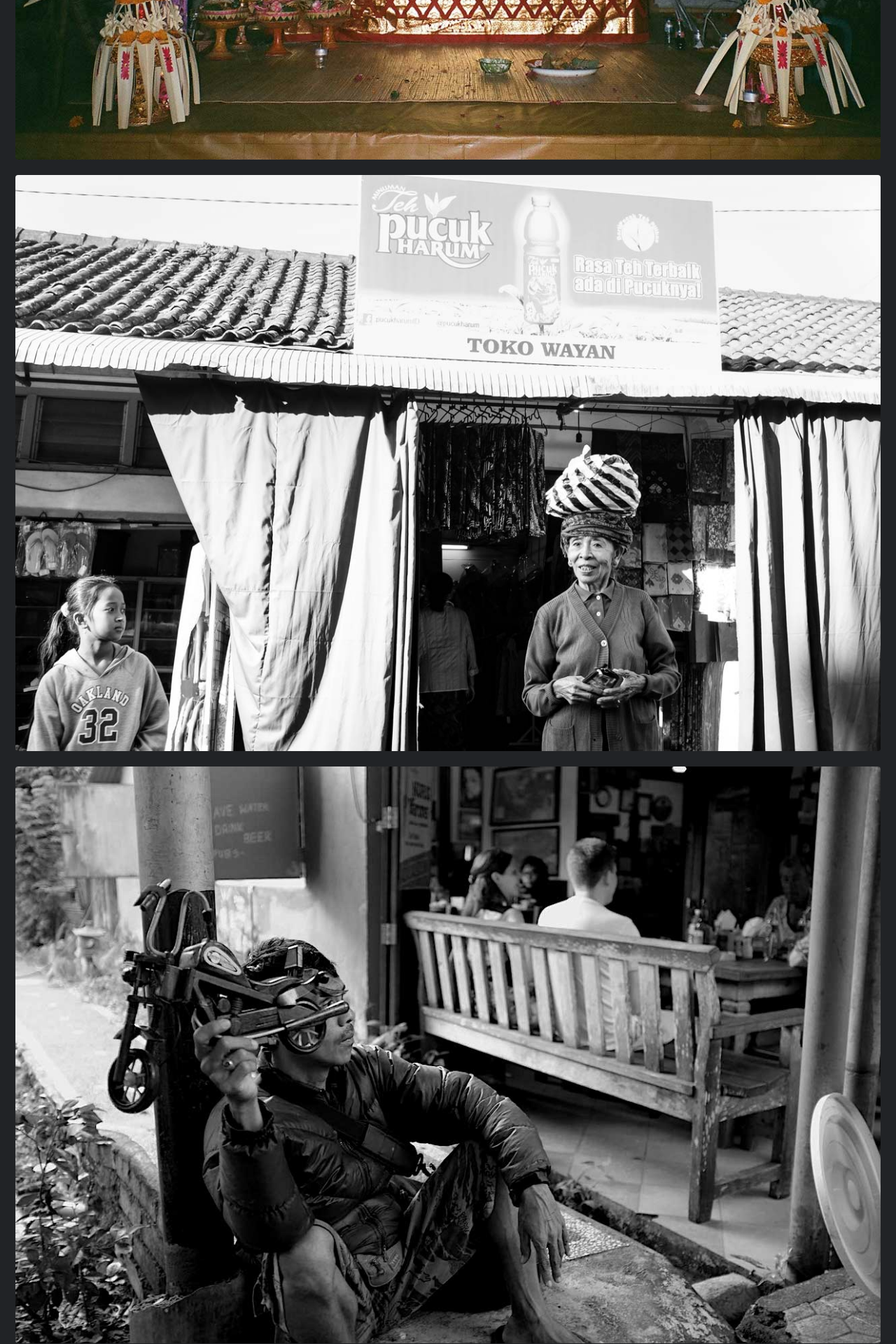
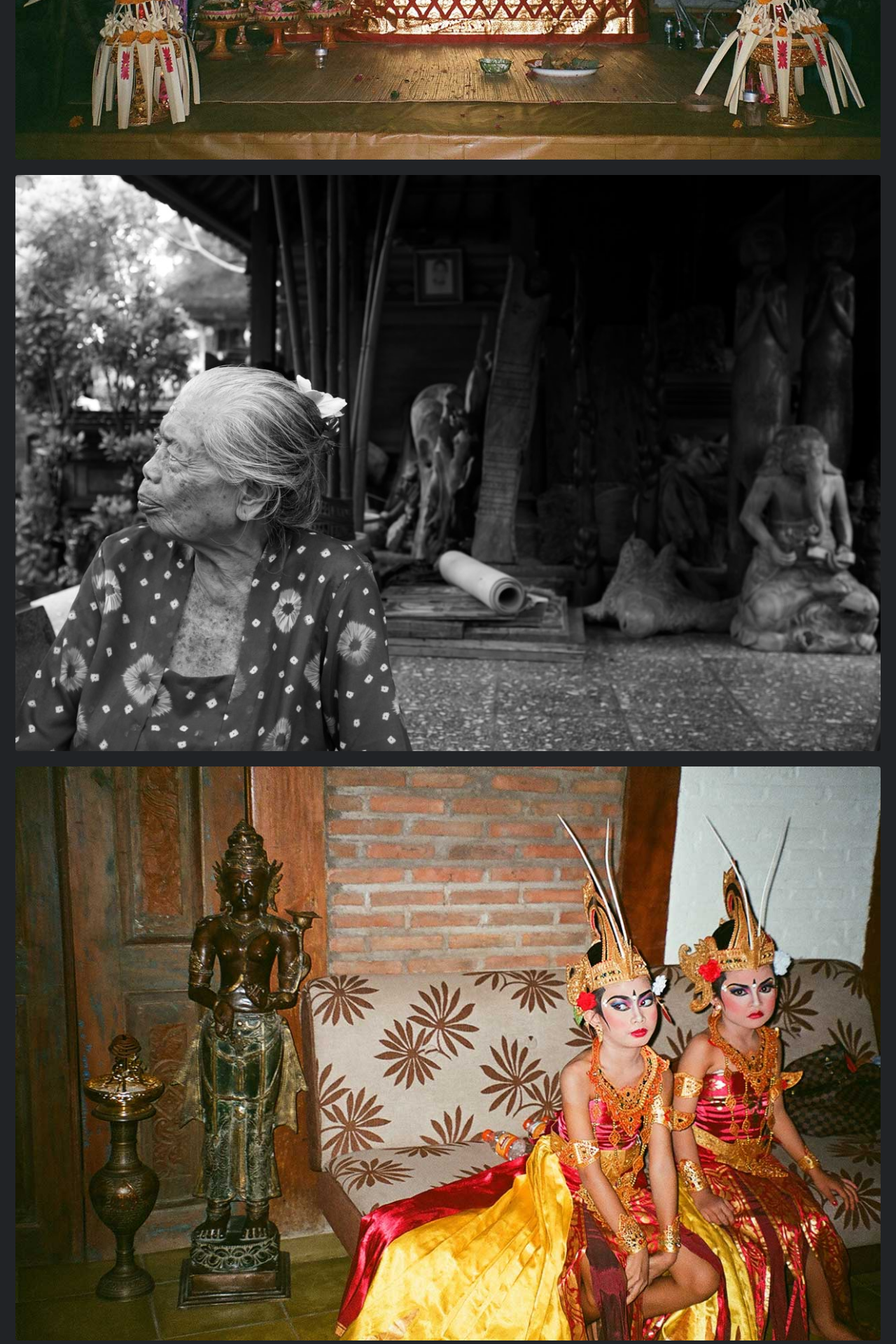
Before and after one commit to marklchaves/caughtmyeye, a Jekyll site: the page built from _photography/bali.md, in a window 1280 px wide. Shown: the part 1678-3598 px from the top of the page at 70% size. Built offline with Jekyll 4.4.1, drawn with Linux system fonts in a browser that asks for light colours; cached includes are drawn as plain includes; nearby versions of some CDN libraries.

Commit message:
Bali and Film images

```diff
--- a/_photography/bali.md
+++ b/_photography/bali.md
@@ -14,6 +14,14 @@ gallery1:
     image_path: /assets/images/bali/balinality-offerings-wedding-sukma-1280w.jpg
     alt: "bali photography portfolio for freelance photographer mark l chaves"
     title: "balinality - what one sees at a balinese wedding 35mm film"
+  - url: /assets/images/bali/bali-sanggingan-ibu-pak-agung-1-bw-ed-1280w.jpg
+    image_path: /assets/images/bali/bali-sanggingan-ibu-pak-agung-1-bw-ed-1280w.jpg
+    alt: "bali photography portfolio for freelance photographer mark l chaves"
+    title: "ini bali - this is bali"
+  - url: /assets/images/bali/anak-dancers-di-wedding-canggu-ed-1280w.jpg
+    image_path: /assets/images/bali/anak-dancers-di-wedding-canggu-ed-1280w.jpg
+    alt: "bali photography portfolio for freelance photographer mark l chaves"
+    title: "ini bali - this is bali on 35mm film"
   - url: /assets/images/bali/bali-cewek-oakland-ibu-toku-1280w.jpg
     image_path: /assets/images/bali/bali-cewek-oakland-ibu-toku-1280w.jpg
     alt: "bali photography portfolio for freelance photographer mark l chaves"
```
Also changed, not shown: assets/images/bali/anak-dancers-di-wedding-canggu-ed-1280w.jpg (added), assets/images/bali/bali-sanggingan-ibu-pak-agung-1-bw-ed-1280w.jpg (added), assets/images/film/bali-sanggingan-pak-agung-1-562w.jpg (added).
